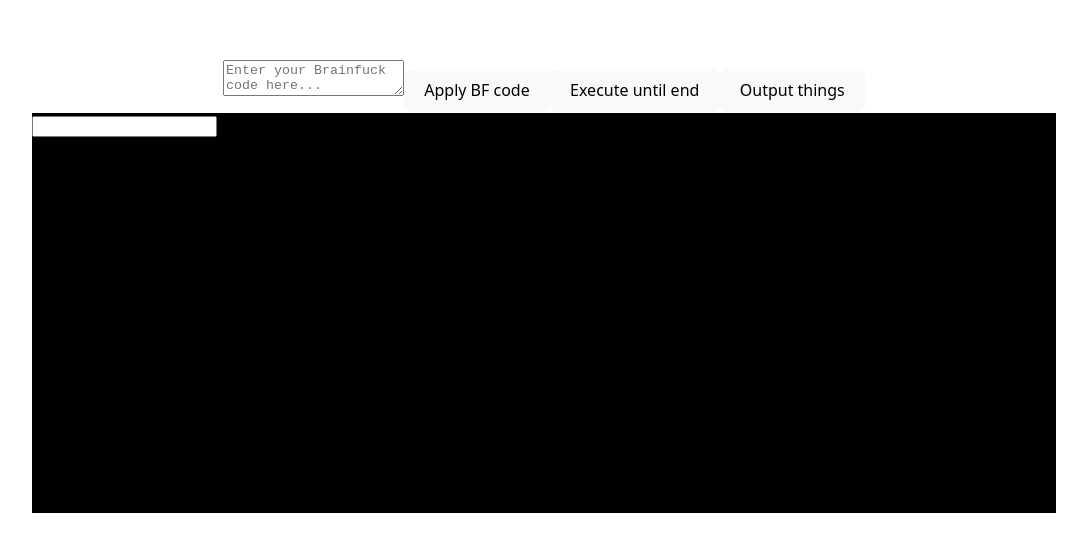
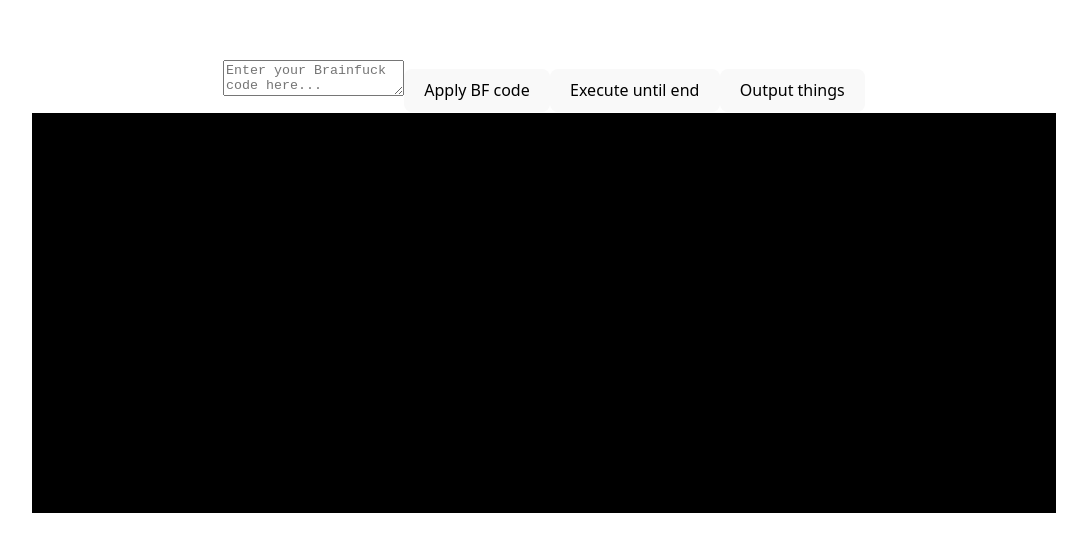
Before and after one commit to BCS21090011/BrainFucker, a React (Vite) app: page / in a window 1280 px wide. Shown: the part 113-664 px from the top of the page, without its empty margins (96-1183 px from the left). Built offline with nearby package versions, Linux system fonts and the light colour scheme.

Commit message:
Change id.

```diff
--- a/src/App.jsx
+++ b/src/App.jsx
@@ -107,7 +107,7 @@ function App() {
       <div id="TerminalDiv" ref={terminalRef}>
         <span id="OutputPromptSpan">{outputPromptString}</span>
         <input
-          id="InputPrompt"
+          id="InputPromptInput"
           ref={inputPromptRef}
           onKeyDown={handleInputPromptKeyDown}
         />
```
